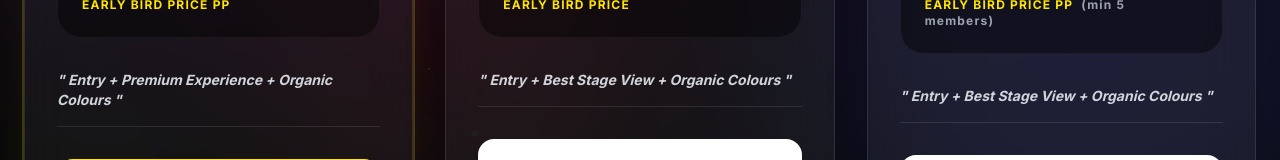
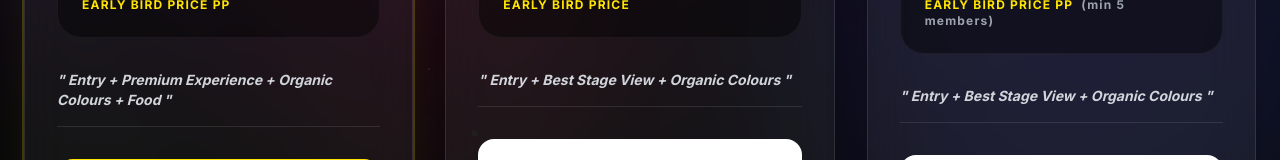
Before and after one commit to siddhantsatote/holi-event, a React (Vite) app: page /tickets in a window 1280 px wide. Shown: the part 569-729 px from the top of the page. Built offline with nearby package versions, Linux system fonts and the light colour scheme.

Commit message:
Initial commit

```diff
--- a/src/pages/Tickets.jsx
+++ b/src/pages/Tickets.jsx
@@ -9,7 +9,7 @@ const Tickets = () => {
       earlyBird: "899",
       actual: "999",
       perPerson: true,
-      specialty: "Entry + Premium Experience + Organic Colours",
+      specialty: "Entry + Premium Experience + Organic Colours + Food",
       color: "from-yellow-400 to-orange-500",
       features: [],
       link: "https://rzp.io/rzp/piELYEN",
```
